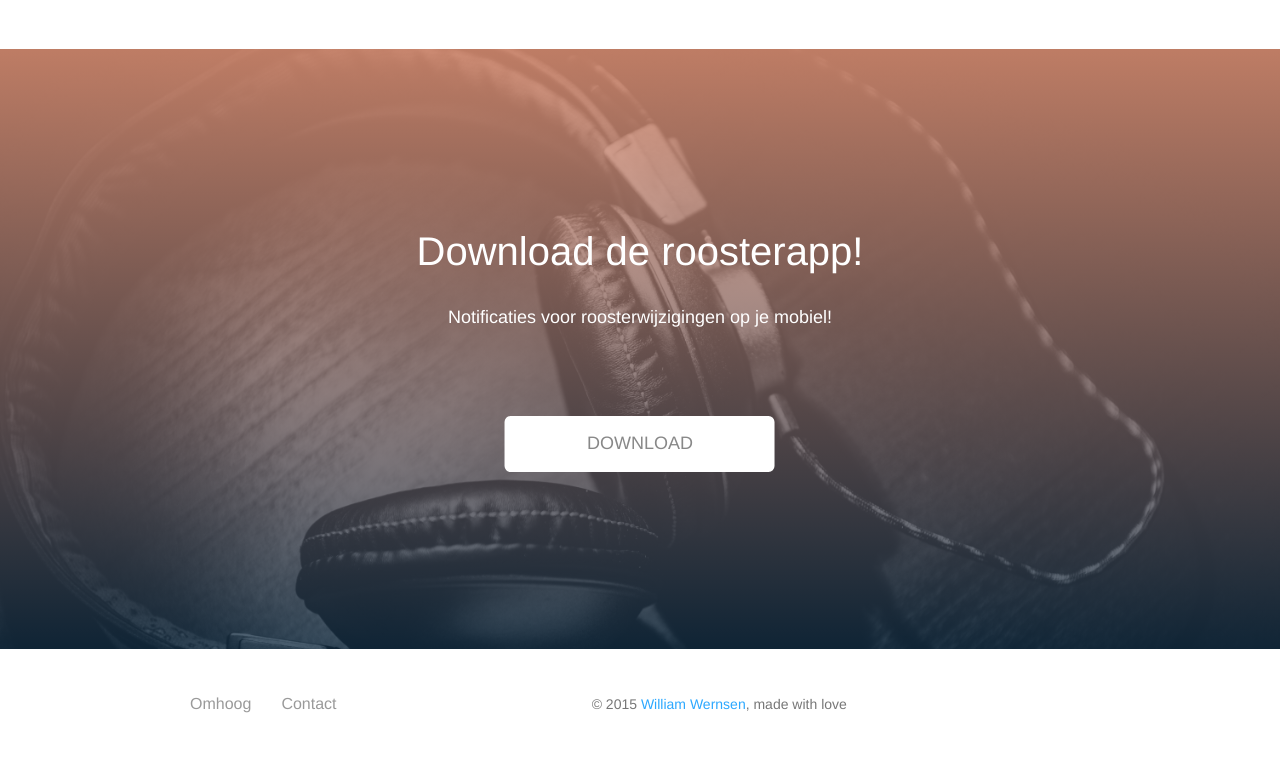
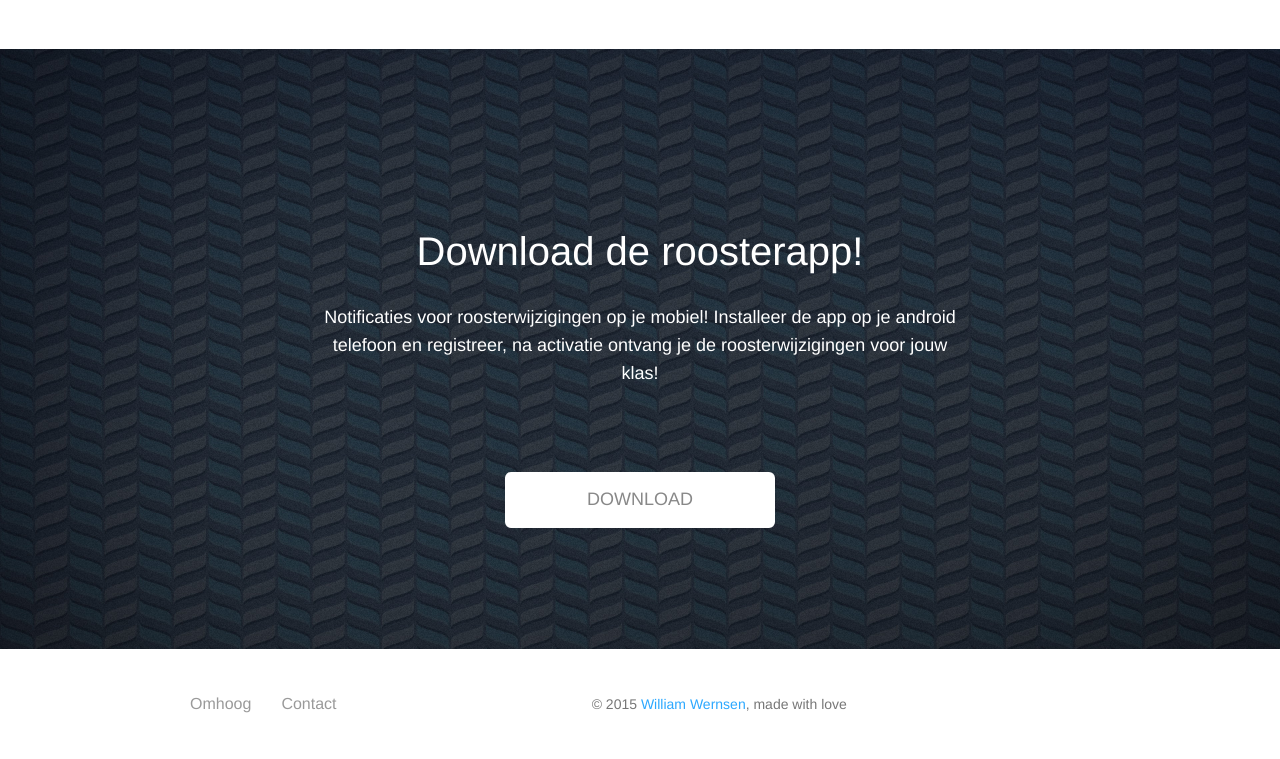
Before and after one commit to wworks/my-first-blog, a Django app: page / in a window 1280 px wide. Shown: the part 1241-2000 px from the top of the page. Run offline with Django 3.2, Linux system fonts and the light colour scheme; some libraries are stand-ins or nearby versions.

Commit message:
Updated images and text

```diff
--- a/blog/templates/blog/home.html
+++ b/blog/templates/blog/home.html
@@ -48,7 +48,7 @@
                 <!-- Collect the nav links, forms, and other content for toggling -->
                     </nav>
         <div class="wrapper">
-            <div class="parallax filter-gradient gray" data-color="gray">
+            <div class="parallax filter-gradient white" data-color="white">
                 <div class="parallax-background">
                     <img class="parallax-background-image" src="{% static 'img/showcases/showcase-1/bg.jpg'%}">
                 </div>
@@ -81,7 +81,7 @@
                         <div class="col-md-6">
                             <div class="description">
                                 <h4 class="header-text">Be notified</h4>
-                                <p>Kom je er ook altijd te laat achter dat je het eerste vrij bent? Ben je het beu om de hele tijd op het internet je roosterwijzigingen op te zoeken? Dat kan beter, de rooster app voor VLA. Nadat je hebt aangegeven in welke klas je zit en je hebt geregistreerd krijg je bij een roosterwijziging van jouw klas een notificatie! Je kunt zelfs alle roosterwijzigingen die je gehad hebt terugkijken!
+                                <p>Kom je er ook altijd te laat achter dat je het eerste vrij bent? Ben je het beu om de hele tijd op het internet je roosterwijzigingen op te zoeken? Dat kan beter, de rooster app voor het VLA. Nadat je hebt aangegeven in welke klas je zit en je hebt je geregistreerd krijg je bij een roosterwijziging van jouw klas een notificatie! Je kunt zelfs alle roosterwijzigingen die je gehad hebt terugkijken!
                                 </p>
                             </div>
                         </div>
@@ -90,7 +90,7 @@
                         </div>
                        <div class="col-md-7">
                             <div class="buttons">
-                                <a href="{% static 'apk/Rooster.apk'%}" class="btn btn-warning btn-fill"> <i class="fa fa-android"></i> Download de app!</a>
+                                <a href="{% static 'apk/Rooster.apk'%}" class="btn btn-secondary"> <i class="fa fa-android"></i> Download de app!</a>
 
 
 
@@ -102,17 +102,17 @@
             </div>
 
             <div class="section section-no-padding">
-                <div class="parallax filter-gradient orange" data-color="orange">
+              <div class="parallax filter-gradient oran" data-color="orang">
                     <div class="parallax-background">
                         <img class ="parallax-background-image flipped" src="{% static 'img/showcases/showcase-1/bg2.jpg'%}">
                     </div>
                     <div class="info">
                         <h1>Download de roosterapp!</h1>
-                        <p>Notificaties voor roosterwijzigingen op je mobiel!</p>
+                        <p>Notificaties voor roosterwijzigingen op je mobiel! Installeer de app op je android telefoon en registreer, na activatie ontvang je de roosterwijzigingen voor jouw klas!</p>
                         <a href="{% static 'apk/Rooster.apk'%}" class="btn btn-neutral btn-lg btn-fill">DOWNLOAD</a>
                     </div>
                 </div>
-            </div>
+             </div>
             <footer class="footer">
                 <div class="container">
                     <nav class="pull-left">
```
Also changed, not shown: blog/static/img/showcases/showcase-1/bg.jpg, blog/static/img/showcases/showcase-1/bg2.jpg, blog/static/img/showcases/showcase-1/bg2old.jpg (added), blog/static/img/showcases/showcase-1/bgold.jpg (added), blog/static/img/showcases/showcase-1/iphone.png, blog/static/img/showcases/showcase-1/iphoneOLD.png (added), 2 other files.
